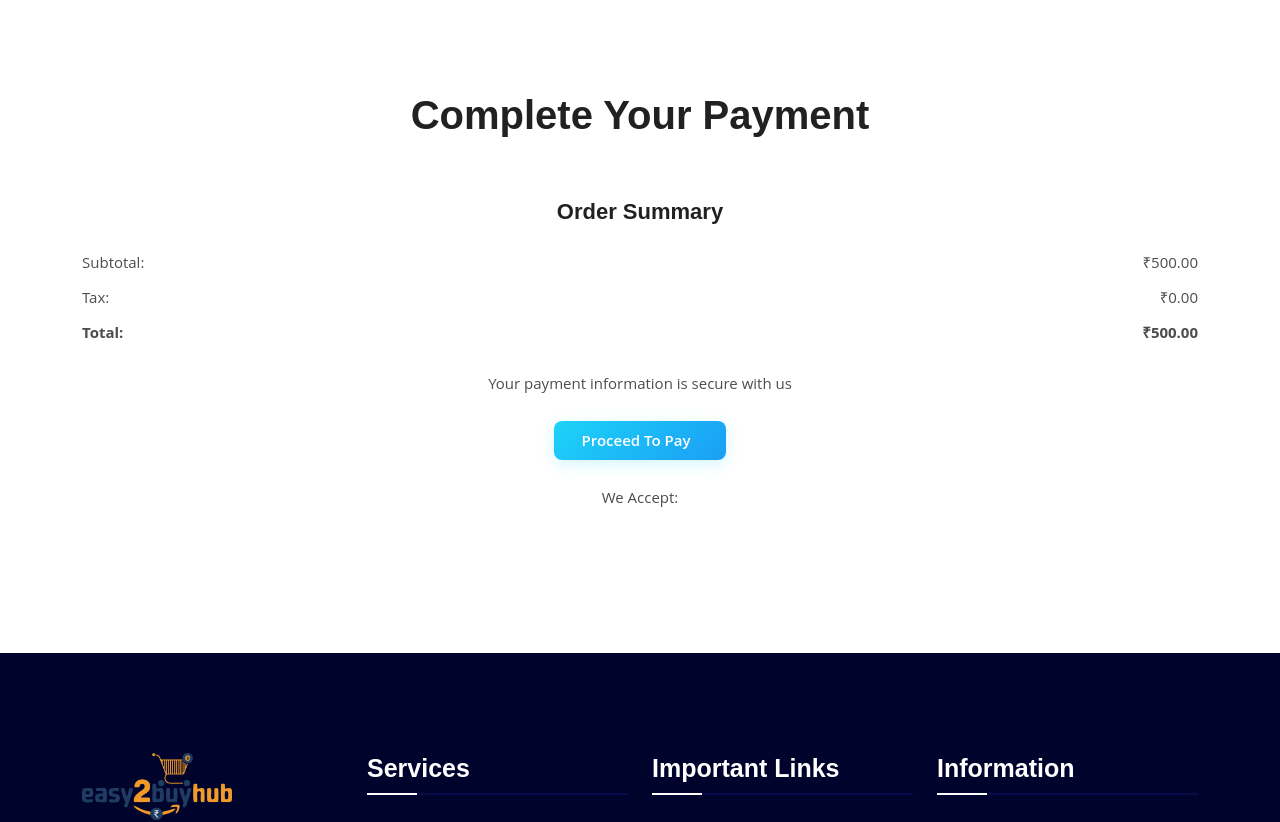
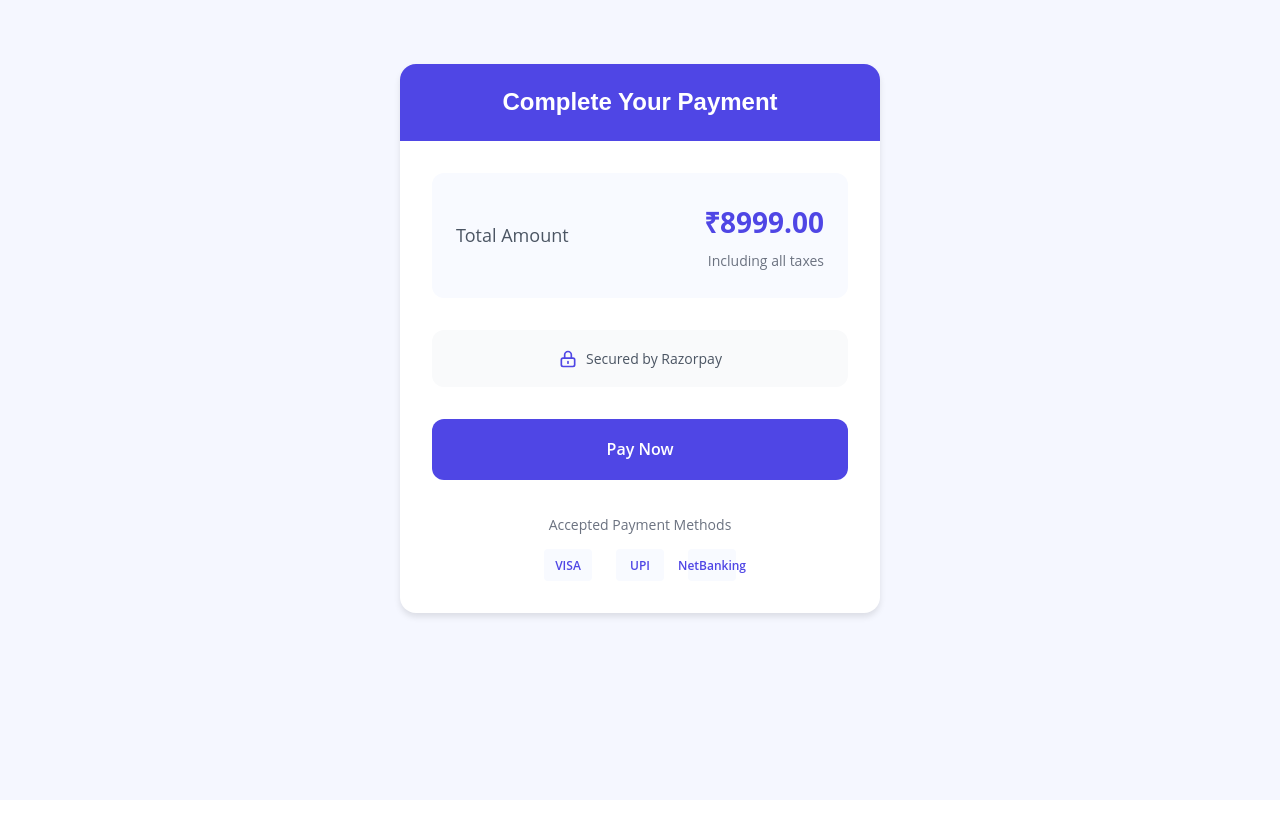
Before and after one commit to TechWebSid/easybuy, a Next.js app in the folder using-pages-router-with-javascript/jumpx/: page /payment in a window 1280 px wide. Shown: the top 822 px of the page. After the commit the page ends 800 px from the top, so only its background shows below. Built offline with nearby package versions, Linux system fonts and the light colour scheme.

Commit message:
payment ui

```diff
--- a/using-pages-router-with-javascript/jumpx/pages/payment.js
+++ b/using-pages-router-with-javascript/jumpx/pages/payment.js
@@ -1,27 +1,15 @@
-// pages/payment.js
 import React, { useEffect, useState } from "react";
-import { useRouter } from "next/router";
-
-import Footer from "../components/Layouts/Footer";
 
 const PaymentPage = () => {
-  const router = useRouter();
   const [isScriptLoaded, setIsScriptLoaded] = useState(false);
 
   useEffect(() => {
     const script = document.createElement("script");
     script.src = "https://checkout.razorpay.com/v1/checkout.js";
     script.async = true;
-
-    script.onload = () => {
-      setIsScriptLoaded(true);
-    };
-
+    script.onload = () => setIsScriptLoaded(true);
     document.body.appendChild(script);
-
-    return () => {
-      document.body.removeChild(script);
-    };
+    return () => document.body.removeChild(script);
   }, []);
 
   const handlePayment = () => {
@@ -37,21 +25,17 @@ const PaymentPage = () => {
         currency: "INR",
         name: "Easy2BuyHub",
         description: "Seamless E-commerce Experience",
-        image: "/images/logo.png",
         handler: function (response) {
           alert("Payment successful! Payment ID: " + response.razorpay_payment_id);
-          router.push("/");
+          window.location.href = "/";
         },
         prefill: {
           name: "John Doe",
           email: "john@example.com",
           contact: "9999999999",
         },
-        notes: {
-          address: "Some address",
-        },
         theme: {
-          color: "#1d42d9",
+          color: "#4F46E5",
         },
       };
 
@@ -65,62 +49,201 @@ const PaymentPage = () => {
 
   return (
     <>
+      <div className="payment-container">
+        <div className="payment-card">
+          <div className="payment-header">
+            <h1>Complete Your Payment</h1>
+          </div>
 
-      <div className="ptb-100">
-        <div className="container">
-          <div className="payment-wrapper">
-            <div className="section-title">
-              <h2>Complete Your Payment</h2>
-              <div className="bar"></div>
+          <div className="payment-content">
+            <div className="amount-display">
+              <div className="amount-row">
+                <span className="amount-label">Total Amount</span>
+                <div className="amount-value">
+                  <span className="price">₹8999.00</span>
+                  <span className="tax-note">Including all taxes</span>
+                </div>
+              </div>
             </div>
 
-            <div className="payment-content text-center">
-              <div className="payment-box">
-                <div className="payment-info mb-4">
-                  <h3>Order Summary</h3>
-                  <div className="amount-details mt-4">
-                    <div className="d-flex justify-content-between mb-2">
-                      <span>Subtotal:</span>
-                      <span>₹500.00</span>
-                    </div>
-                    <div className="d-flex justify-content-between mb-2">
-                      <span>Tax:</span>
-                      <span>₹0.00</span>
-                    </div>
-                    <div className="d-flex justify-content-between total-amount">
-                      <strong>Total:</strong>
-                      <strong>₹500.00</strong>
-                    </div>
-                  </div>
-                </div>
+            <div className="security-badge">
+              <svg
+                width="20"
+                height="20"
+                fill="none"
+                stroke="currentColor"
+                viewBox="0 0 24 24"
+              >
+                <path
+                  strokeLinecap="round"
+                  strokeLinejoin="round"
+                  strokeWidth={2}
+                  d="M12 15v2m-6 4h12a2 2 0 002-2v-6a2 2 0 00-2-2H6a2 2 0 00-2 2v6a2 2 0 002 2zm10-10V7a4 4 0 00-8 0v4h8z"
+                />
+              </svg>
+              <span>Secured by Razorpay</span>
+            </div>
 
-                <div className="secure-payment-note mb-4">
-                  <i className="fas fa-lock mr-2"></i>
-                  <span>Your payment information is secure with us</span>
-                </div>
+            <button onClick={handlePayment} className="pay-button">
+              Pay Now
+            </button>
 
-                <button
-                  className="default-btn"
-                  onClick={handlePayment}
-                >
-                  Proceed to Pay <span></span>
-                </button>
-
-                <div className="payment-methods mt-4">
-                  <p>We Accept:</p>
-                  <div className="method-icons">
-                    <i className="fab fa-cc-visa mx-2"></i>
-                    <i className="fab fa-cc-mastercard mx-2"></i>
-                    <i className="fab fa-cc-amex mx-2"></i>
-                    <i className="fas fa-credit-card mx-2"></i>
-                  </div>
-                </div>
+            <div className="payment-methods">
+              <p>Accepted Payment Methods</p>
+              <div className="method-cards">
+                <div className="method-card">VISA</div>
+                <div className="method-card">UPI</div>
+                <div className="method-card">NetBanking</div>
               </div>
             </div>
           </div>
         </div>
       </div>
-      <Footer />
+
+      <style jsx>{`
+        .payment-container {
+          min-height: 100vh;
+          padding: 64px 16px;
+          background: #f5f7ff;
+        }
+
+        .payment-card {
+          max-width: 480px;
+          margin: 0 auto;
+          background: white;
+          border-radius: 16px;
+          box-shadow: 0 4px 6px rgba(0, 0, 0, 0.1);
+          overflow: hidden;
+        }
+
+        .payment-header {
+          background: #4F46E5;
+          padding: 24px 32px;
+          text-align: center;
+        }
+
+        .payment-header h1 {
+          color: white;
+          font-size: 24px;
+          font-weight: bold;
+          margin: 0;
+        }
+
+        .payment-content {
+          padding: 32px;
+        }
+
+        .amount-display {
+          background: #f8faff;
+          padding: 24px;
+          border-radius: 12px;
+          margin-bottom: 32px;
+        }
+
+        .amount-row {
+          display: flex;
+          justify-content: space-between;
+          align-items: center;
+        }
+
+        .amount-label {
+          font-size: 18px;
+          color: #4b5563;
+        }
+
+        .amount-value {
+          text-align: right;
+        }
+
+        .price {
+          display: block;
+          font-size: 28px;
+          font-weight: bold;
+          color: #4F46E5;
+        }
+
+        .tax-note {
+          font-size: 14px;
+          color: #6b7280;
+        }
+
+        .security-badge {
+          display: flex;
+          align-items: center;
+          justify-content: center;
+          padding: 16px;
+          background: #f9fafb;
+          border-radius: 12px;
+          color: #4b5563;
+          margin-bottom: 32px;
+        }
+
+        .security-badge svg {
+          color: #4F46E5;
+          margin-right: 8px;
+        }
+
+        .security-badge span {
+          font-size: 14px;
+        }
+
+        .pay-button {
+          width: 100%;
+          padding: 16px;
+          background: #4F46E5;
+          color: white;
+          border: none;
+          border-radius: 12px;
+          font-size: 16px;
+          font-weight: 600;
+          cursor: pointer;
+          transition: background-color 0.2s;
+        }
+
+        .pay-button:hover {
+          background: #4338ca;
+        }
+
+        .payment-methods {
+          margin-top: 32px;
+          text-align: center;
+        }
+
+        .payment-methods p {
+          font-size: 14px;
+          color: #6b7280;
+          margin-bottom: 12px;
+        }
+
+        .method-cards {
+          display: flex;
+          justify-content: center;
+          gap: 24px;
+        }
+
+        .method-card {
+          width: 48px;
+          height: 32px;
+          background: #f8faff;
+          border-radius: 4px;
+          display: flex;
+          align-items: center;
+          justify-content: center;
+          font-size: 12px;
+          font-weight: 600;
+          color: #4F46E5;
+        }
+
+        @media (max-width: 480px) {
+          .payment-content {
+            padding: 24px;
+          }
+
+          .price {
+            font-size: 24px;
+          }
+        }
+      `}</style>
     </>
   );
 };
```
